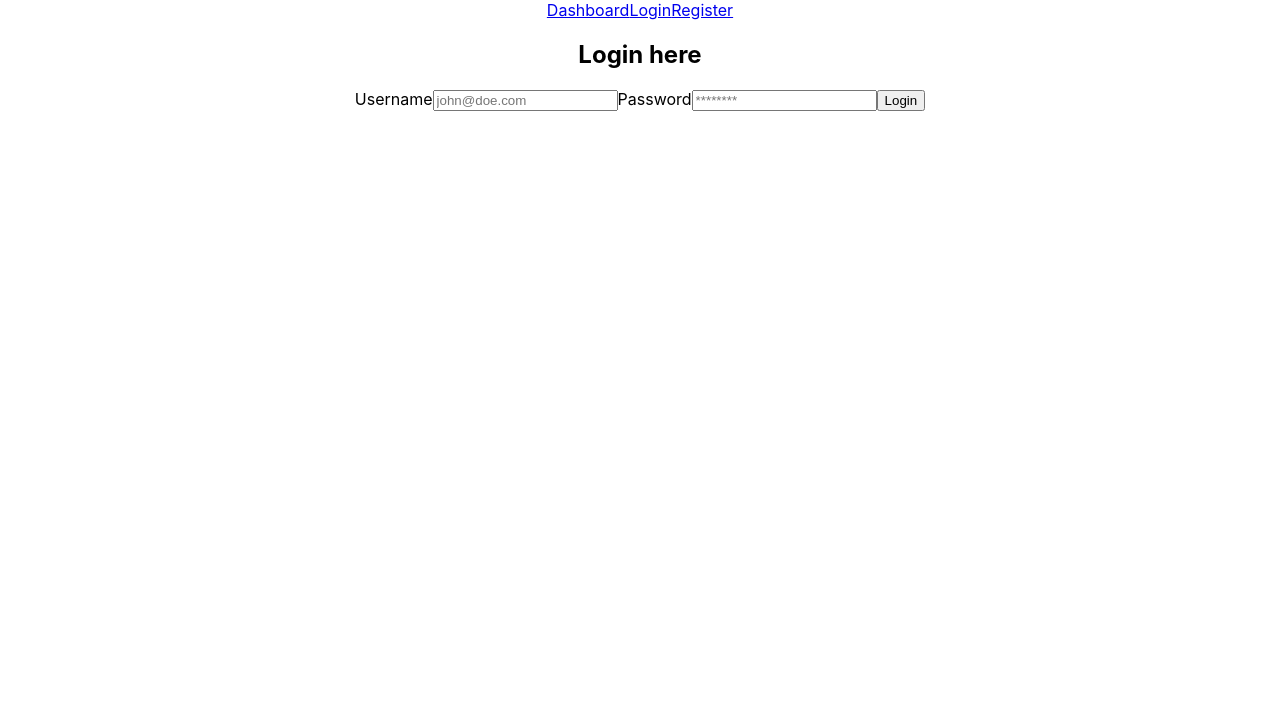
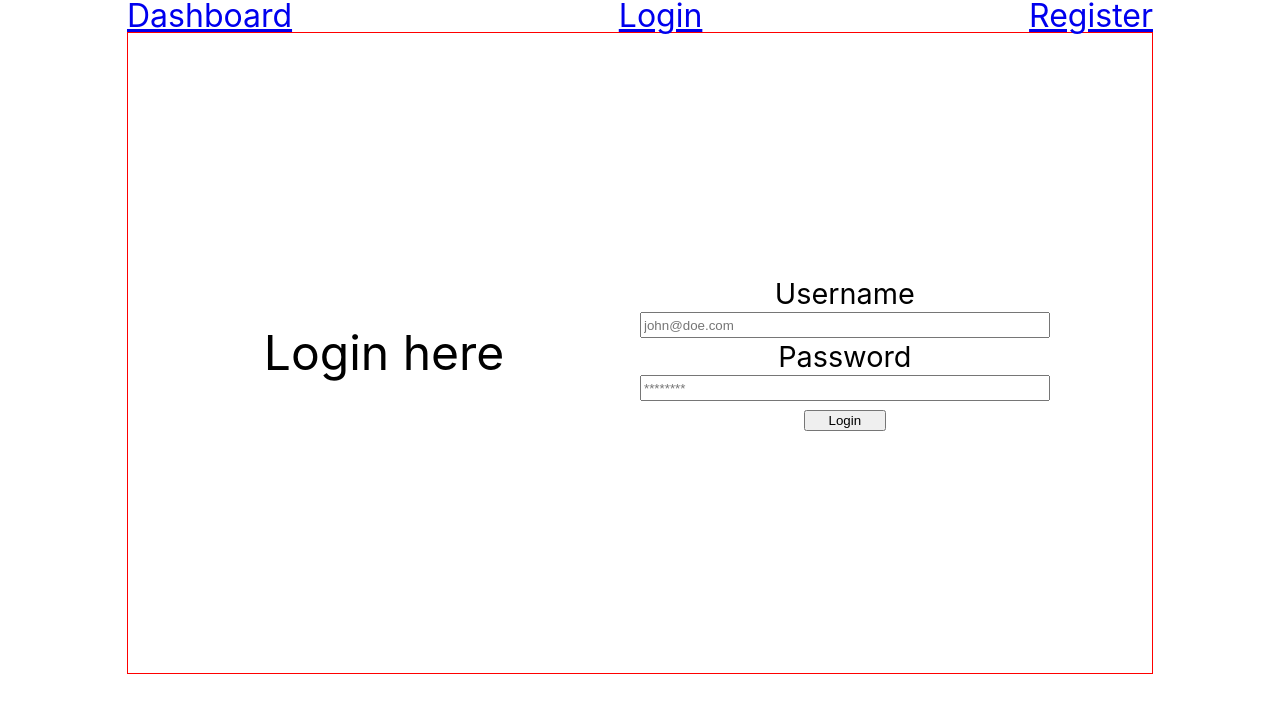
Before and after one commit to BW-Pintereach2-7-27-20/front-end, a React (Create React App) app in the folder pintereach/: page /login in a window 1280 px wide. Shown: the top 712 px of the page. Built offline with nearby package versions, Linux system fonts and the light colour scheme.

Commit message:
reinstated styling skeleton

```diff
--- a/pintereach/src/App.css
+++ b/pintereach/src/App.css
@@ -1,3 +1,55 @@
+/* CSS reset start */
+html, body, div, span, applet, object, iframe,
+h1, h2, h3, h4, h5, h6, p, blockquote, pre,
+a, abbr, acronym, address, big, cite, code,
+del, dfn, em, img, ins, kbd, q, s, samp,
+small, strike, strong, sub, sup, tt, var,
+b, u, i, center,
+dl, dt, dd, ol, ul, li,
+fieldset, form, label, legend,
+table, caption, tbody, tfoot, thead, tr, th, td,
+article, aside, canvas, details, embed,
+figure, figcaption, footer, header, hgroup,
+menu, nav, output, ruby, section, summary,
+time, mark, audio, video {
+	margin: 0;
+	padding: 0;
+	border: 0;
+	font-size: 100%;
+	font: inherit;
+	vertical-align: baseline;
+}
+/* HTML5 display-role reset for older browsers */
+article, aside, details, figcaption, figure,
+footer, header, hgroup, menu, nav, section {
+	display: block;
+}
+body {
+	line-height: 1;
+}
+ol, ul {
+	list-style: none;
+}
+blockquote, q {
+	quotes: none;
+}
+blockquote:before, blockquote:after,
+q:before, q:after {
+	content: '';
+	content: none;
+}
+table {
+	border-collapse: collapse;
+	border-spacing: 0;
+}
+/* CSS reset end */
+
+body {
+	display: flex;
+	justify-content: center;
+}
+
+
 .App {
   text-align: center;
 }
--- a/pintereach/src/App.js
+++ b/pintereach/src/App.js
@@ -6,16 +6,27 @@
 import Login from './components/Login';
 import Register from './components/Register';
 import PrivateRoute from './components/PrivateRoute';
+import styled from 'styled-components';
+
+const StyledHeader = styled.div`
+  font-size: 2.0rem;
+  display: flex;
+  justify-content: space-between;
+
+  Link {
+    border: 1px solid red;
+  }
+`;
 
 const App = () => {
   return (
     <Router>
       <div className='App'>
-        <div className='nav'>
+        <StyledHeader className='nav'>
           <Link to='/dashboard'>Dashboard</Link>
           <Link to='/login'>Login</Link>
           <Link to='/register'>Register</Link>
-        </div>
+        </StyledHeader>
 
         <Switch>
           <PrivateRoute
--- a/pintereach/src/components/Login.js
+++ b/pintereach/src/components/Login.js
@@ -1,10 +1,43 @@
 import React, { useState } from 'react';
 
 import styled from 'styled-components';
-import UsernameIcon from '../images/username-icon.png';
-import PassIcon from '../images/password-icon.png';
-import LoginIcon from '../images/login-icon.png';
-import Background from '../images/dummy-background.jpg';
+
+const StyledDiv = styled.div`
+  display: flex;
+  justify-content: center;
+  border: 1px solid red;
+  width: 80vw;
+  height: 80vh;
+
+  h2 {
+   width: 40%;
+   align-self: center;
+   font-size: 3.0rem;
+  }
+`;
+
+const StyledForm = styled.form`
+  display: flex;
+  flex-direction: column;
+  align-self: center;
+  width: 40%;
+  padding: 5%;
+
+  label {
+    font-size: 1.8rem;
+    margin: 1%;
+  }
+
+  input {
+    height: 2.5vh;
+  }
+`;
+
+const StyledButton = styled.button`
+  width: 20%;
+  margin: 0 auto;
+  margin-top: 2%;
+`;
 
 const initialValue = {
   username: '',
@@ -23,9 +56,9 @@
   };
 
   return (
-    <>
+    <StyledDiv>
       <h2>Login here</h2>
-      <form onSubmit={onSubmit}>
+      <StyledForm onSubmit={onSubmit}>
         <label htmlFor='username'>Username</label>
         <input
           type='text'
@@ -43,9 +76,9 @@
           onChange={onChange}
         />
 
-        <button>Login</button>
-      </form>
-    </>
+        <StyledButton>Login</StyledButton>
+      </StyledForm>
+    </StyledDiv>
   );
 };
 
```
